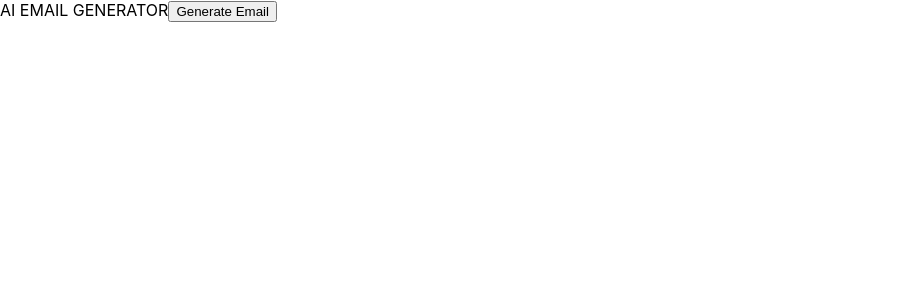
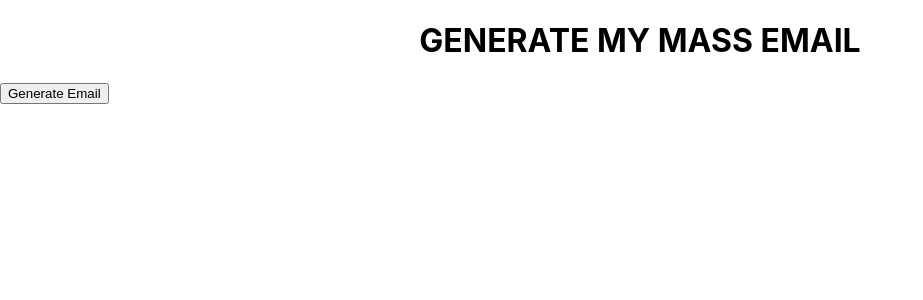
Before and after one commit to IguanasEverywhere/ai-mass-emailer, a React (Create React App) app in the folder ai-mass-emailer/: page / in a window 1280 px wide. Shown: the top 300 px of the page, without its empty margins (0-923 px from the left). Built offline with nearby package versions, Linux system fonts and the light colour scheme; no server answers.

Commit message:
Align and style header

```diff
--- a/ai-mass-emailer/src/App.js
+++ b/ai-mass-emailer/src/App.js
@@ -31,7 +31,7 @@ function App() {
   console.log(responseContent)
   return (
     <div>
-      AI EMAIL GENERATOR
+      <h1 style={{"text-align": "center"}}>GENERATE MY MASS EMAIL</h1>
       <button type="button" onClick={handleGenerateClick}>Generate Email</button>
       <p>{responseContent.content}</p>
     </div>
```
